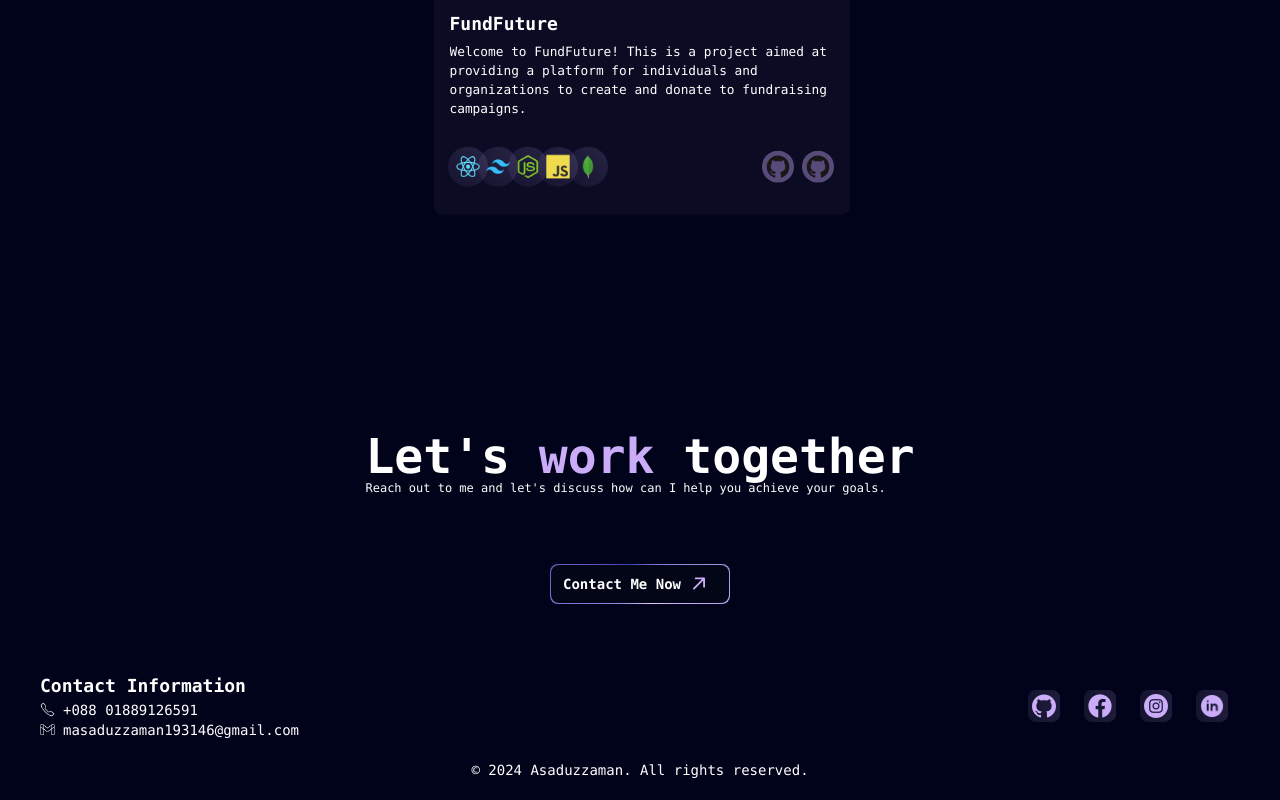
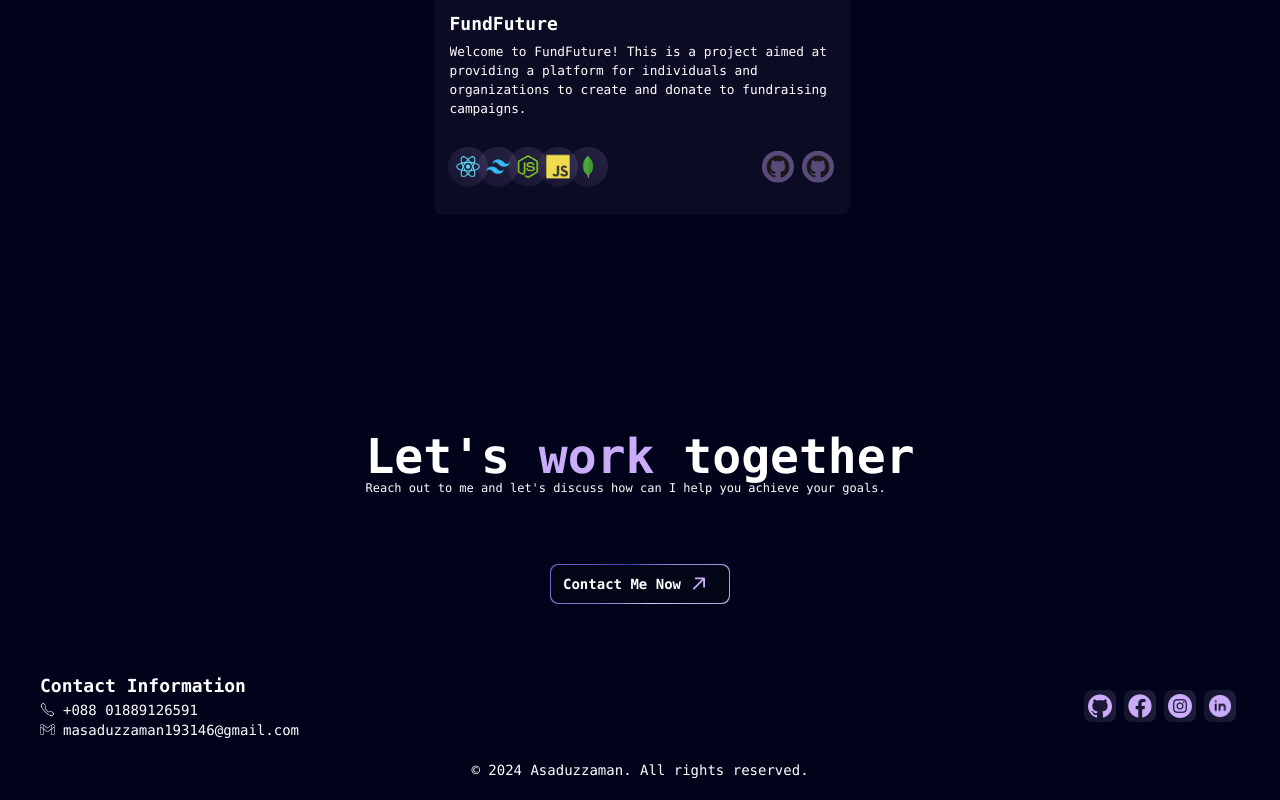
Before and after one commit to Asaduzzama-n/portfolio, a Next.js app: page / in a window 1280 px wide. Shown: the part 3094-3894 px from the top of the page. Built offline with nearby package versions, Linux system fonts and the light colour scheme.

Commit message:
footer updated

```diff
--- a/app/components/Footer.tsx
+++ b/app/components/Footer.tsx
@@ -55,7 +55,7 @@ const Footer = () => {
               <a
                 href={link}
                 key={id}
-                className="mx-3 p-1 hover:-translate-y-2  duration-200 bg-gradient-to-r from-purple/10 to-purple/15 hover:bg-purple/20 mx-1 rounded-lg "
+                className="p-1 hover:-translate-y-2  duration-200 bg-gradient-to-r from-purple/10 to-purple/15 hover:bg-purple/20 mx-1 rounded-lg "
               >
                 <Image
                   height={24}
```
